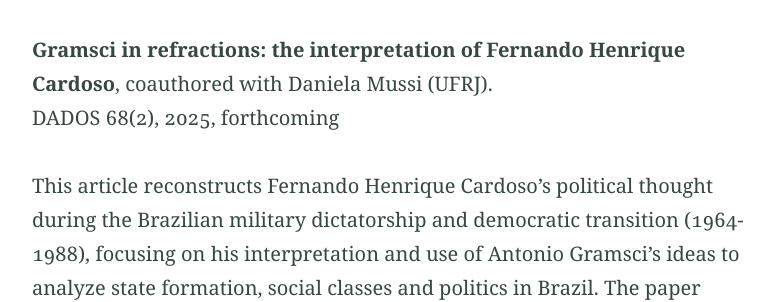
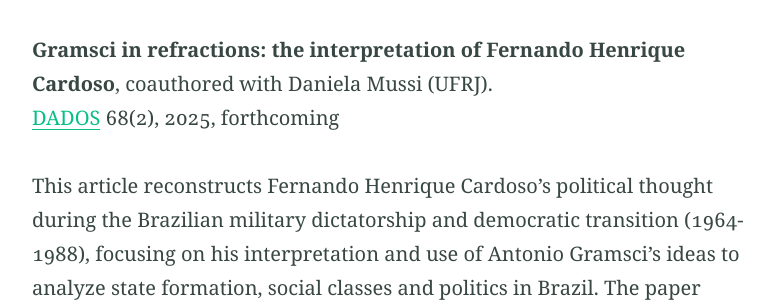
Before and after one commit to nicoleherscovici/nicoleherscovici.github.io, a Jekyll site: the page built from pubs.md, in a window 1280 px wide and 900 px high, scrolled down 671 px. Shown: the part 156-458 px from the top of the window, without its empty margins (251-1026 px from the left). Built offline with Jekyll 4.4.1, drawn with Linux system fonts in a browser that asks for light colours; part of the change alters nothing that is shown.

Commit message:
Update pubs.md

```diff
--- a/pubs.md
+++ b/pubs.md
@@ -19,7 +19,7 @@ This paper contributes to the research agenda on the role of interest groups in
 
 <br>
 **Gramsci in refractions: the interpretation of Fernando Henrique Cardoso**, coauthored with Daniela Mussi (UFRJ). <br>
-DADOS 68(2), 2025, forthcoming
+[DADOS](https://www.scielo.br/j/dados/) 68(2), 2025, forthcoming
 
 
 This article reconstructs Fernando Henrique Cardoso’s political thought during the Brazilian military dictatorship and democratic transition (1964-1988), focusing on his interpretation and use of Antonio Gramsci’s ideas to analyze state formation, social classes and politics in Brazil. The paper argues that the Gramscian concepts are central to Cardoso’s political thought in three phases of Gramscian refraction: (i) between 1964 and 1974, in the thesis of the Brazilian bourgeoisie's dependent hegemony; (ii) between 1974 and 1983, in the argument of the Brazilian state as the “Modern Prince” as a concept for the analysis of the agrarian-industrial-military coalition in the post-1964 period; and (iii) from 1983 to 1988, in the definition of the Brazilian economic and military elites’ behavior as a authoritarianscletortic transformism in the face of the pressures for the democratization of the political regime.
```
